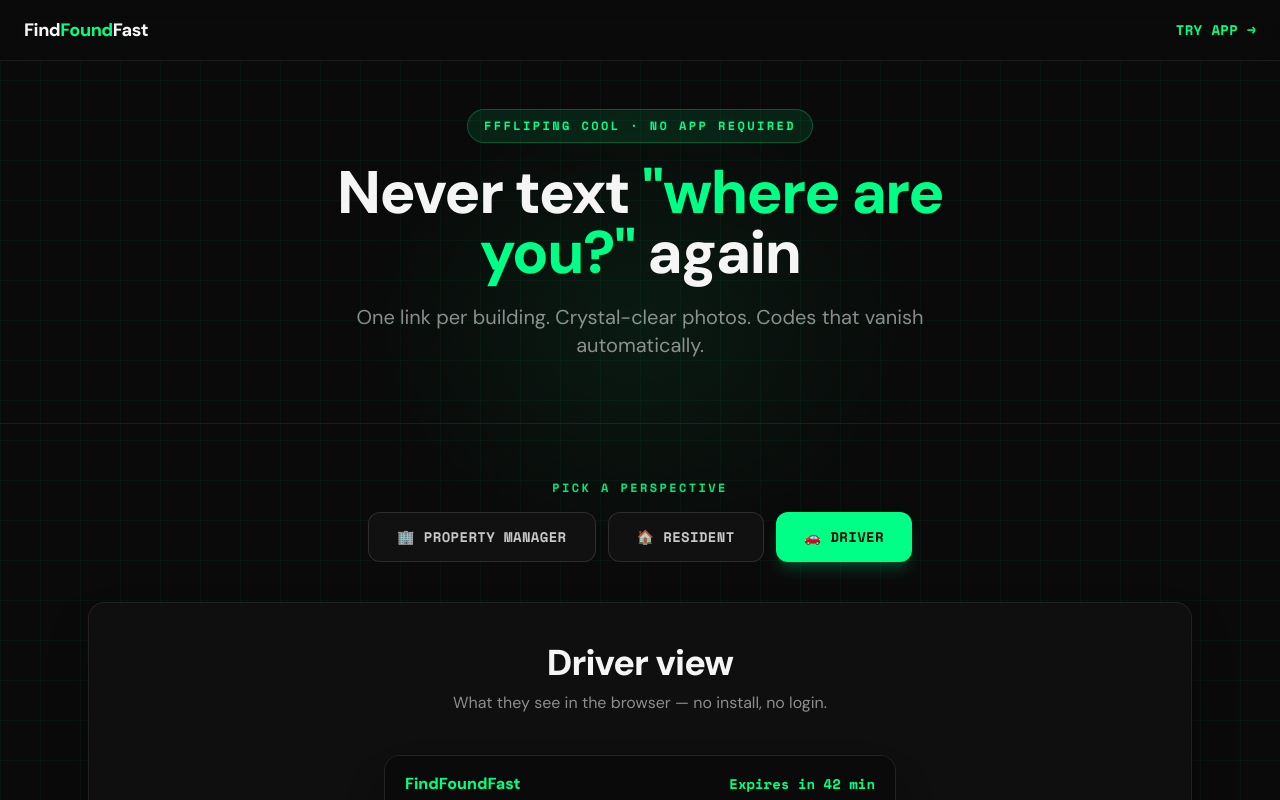
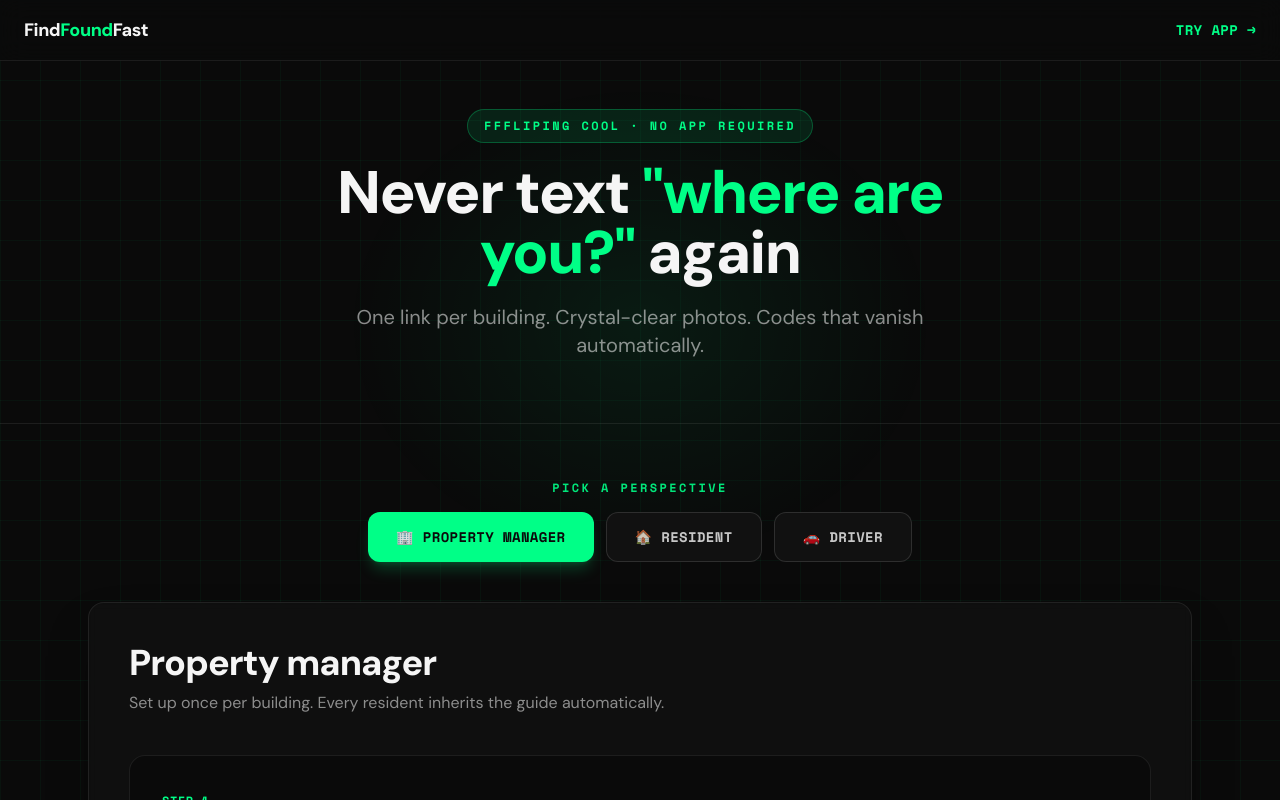
Before and after one commit to michaelmcdanielsbg-lang/findfoundfast, a Next.js app: page /how-it-works in a window 1280 px wide. Shown: the top 800 px of the page. Built offline with nearby package versions, Linux system fonts and the light colour scheme.

Commit message:
Default how-it-works tab to Property manager
Made-with: Cursor

```diff
--- a/app/how-it-works/page.js
+++ b/app/how-it-works/page.js
@@ -5,7 +5,7 @@ import Link from 'next/link';
 const APP_URL = 'https://findfoundfast-final.vercel.app';
 
 export default function HowItWorks() {
-  const [activeTab, setActiveTab] = useState('driver');
+  const [activeTab, setActiveTab] = useState('manager');
 
   const driverSteps = [
     { step: 1, title: 'Parking / Drop-off', desc: 'Pull into Entrance B – any uncovered spot near the blue sign', url: 'https://i.ibb.co/1t4MWkgH/Modern-apartment-at-dusk.png' },
```
